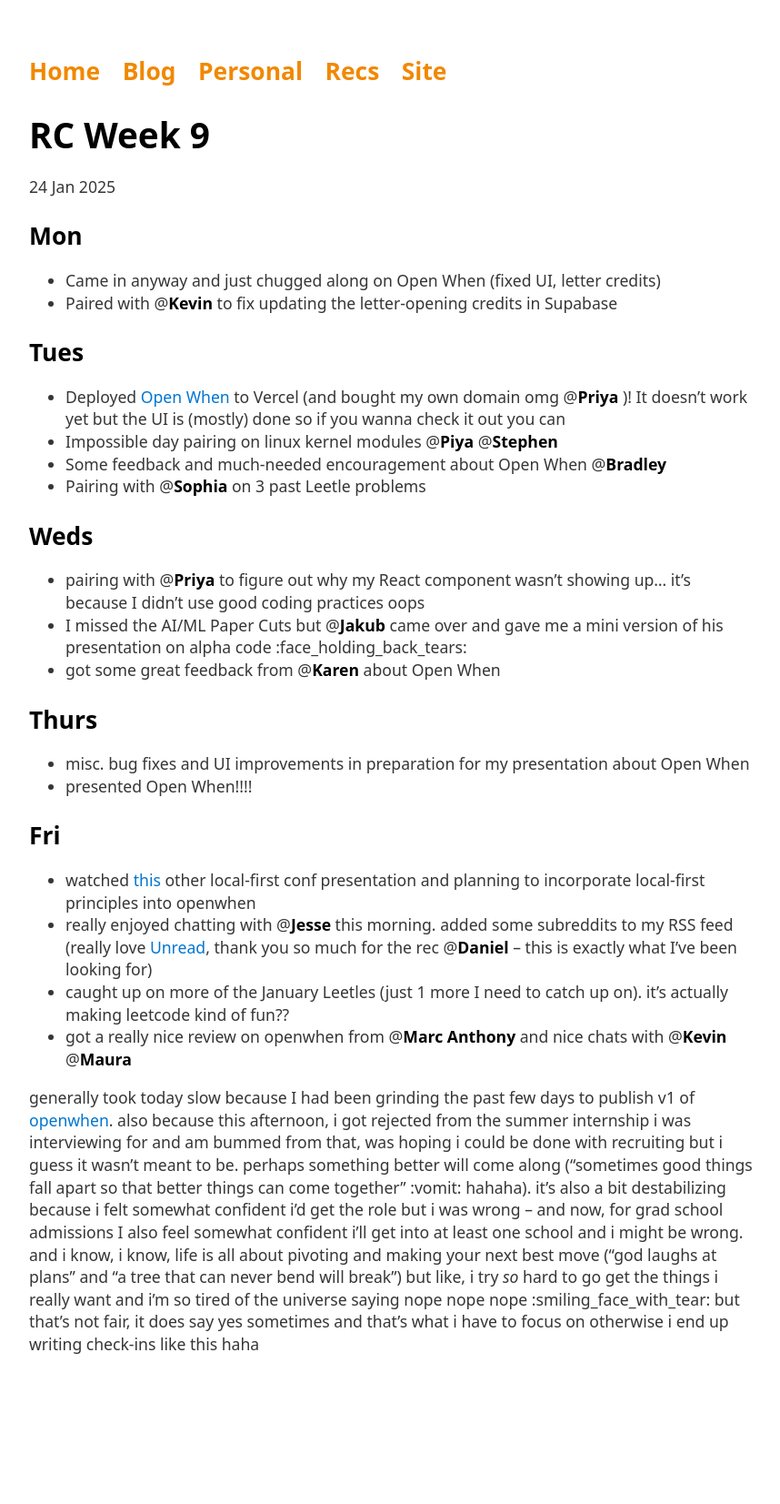
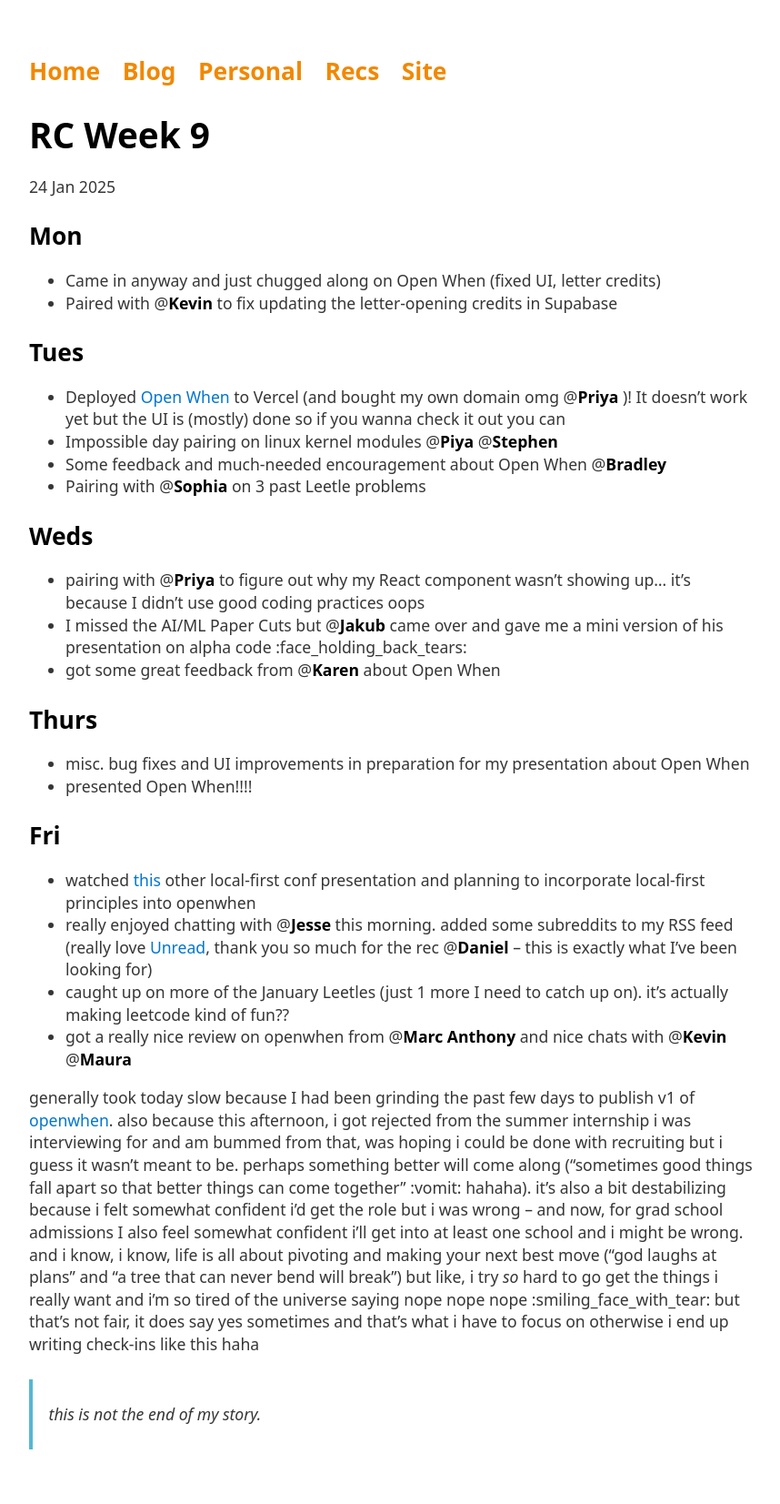
Before and after one commit to grkw/grkw.github.io, a Jekyll site: the page built from _posts/2025-01-24-rc-week9.md, in a window 1280 px wide. Shown: the whole page at 91% size, without its empty margins (208-1066 px from the left). Built offline with Jekyll 4.4.1, drawn with Linux system fonts in a browser that asks for light colours; before the commit the page ends 1550 px from its top, so only the background shows below that.

Commit message:
add thought I forgot

```diff
--- a/_posts/2025-01-24-rc-week9.md
+++ b/_posts/2025-01-24-rc-week9.md
@@ -34,3 +34,5 @@ date: 2025-01-24
 - got a really nice review on openwhen from @**Marc Anthony** and nice chats with @**Kevin** @**Maura**
 
 generally took today slow because I had been grinding the past few days to publish v1 of [openwhen](https://www.openwhen.site/). also because this afternoon, i got rejected from the summer internship i was interviewing for and am bummed from that, was hoping i could be done with recruiting but i guess it wasn't meant to be. perhaps something better will come along ("sometimes good things fall apart so that better things can come together" :vomit: hahaha). it's also a bit destabilizing because i felt somewhat confident i'd get the role but i was wrong -- and now, for grad school admissions I also feel somewhat confident i'll get into at least one school and i might be wrong. and i know, i know, life is all about pivoting and making your next best move ("god laughs at plans" and "a tree that can never bend will break") but like, i try *so* hard to go get the things i really want and i'm so tired of the universe saying nope nope nope :smiling_face_with_tear: but that's not fair, it does say yes sometimes and that's what i have to focus on otherwise i end up writing check-ins like this haha
+
+> this is not the end of my story.
```
